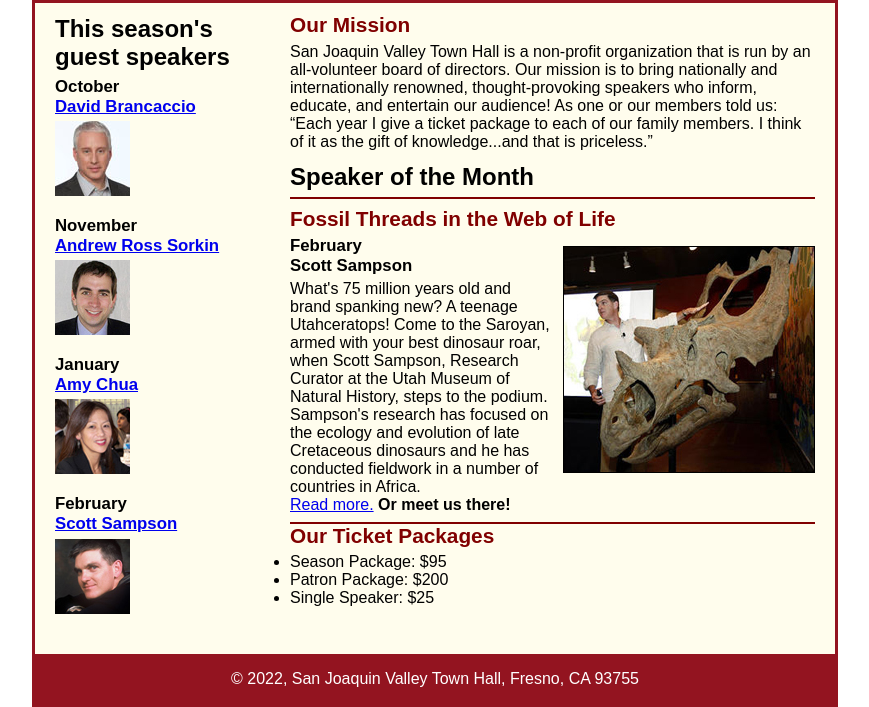
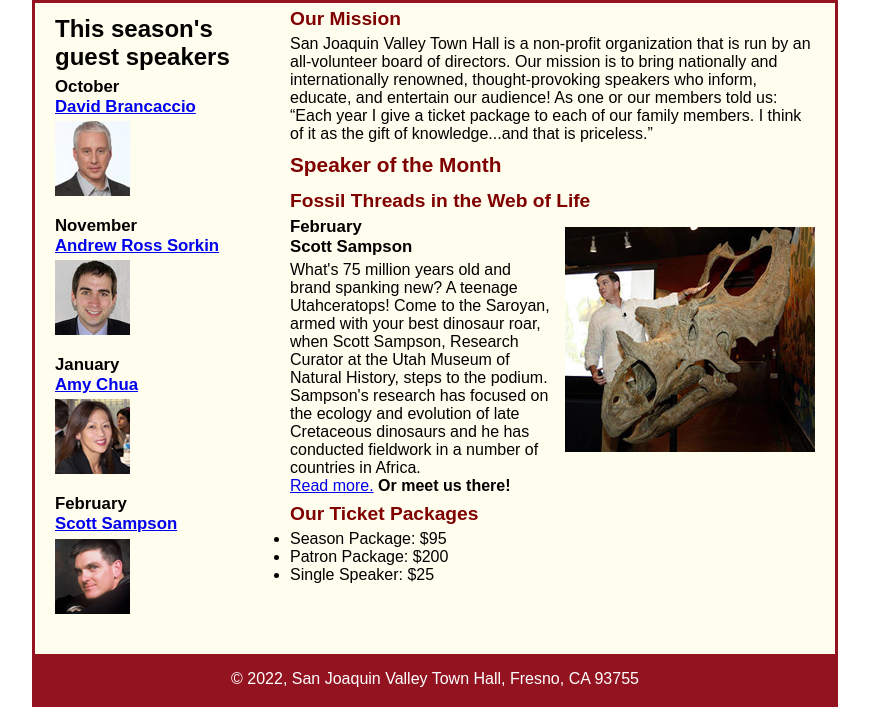
Before and after one commit to AGlann/A08, a plain HTML site: page c6_index.html in a window 1280 px wide. Shown: the part 120-827 px from the top of the page, without its empty margins (205-1074 px from the left). Drawn offline with Linux system fonts and the light colour scheme.

Commit message:
Changed css file

```diff
--- a/styles/c6_main.css
+++ b/styles/c6_main.css
@@ -53,10 +53,16 @@ section {
 	padding: 0 20px 20px 20px; /* Adjusted padding */
 }
 
+section h1 {
+	font-size: 130%;
+	color: #800000;
+	padding: .5em 0 .25em 0;
+}
+
 section h2 {
 	color: #800000;
-	font-size: 130%;
-	padding: .5em 0 .25em 0;
+	font-size: 120%; /* Reduced font size */
+	padding: .25em 0 .25em 0; /* Adjusted padding */
 }
 
 /* the styles for the aside */
@@ -84,8 +90,6 @@ aside img {
 /* the styles for the article */
 article {
 	padding: .5em 0;
-	border-top: 2px solid #800000;
-	border-bottom: 2px solid #800000;
 	width: 525px;
 	float: right;
 }
@@ -102,7 +106,6 @@ article h3 {
 article img {
 	float: right;
 	margin: 10px 0 10px 10px; /* Adjusted margins */
-	border: 1px solid black; /* Added border */
 }
 
 /* the styles for the footer */
```
